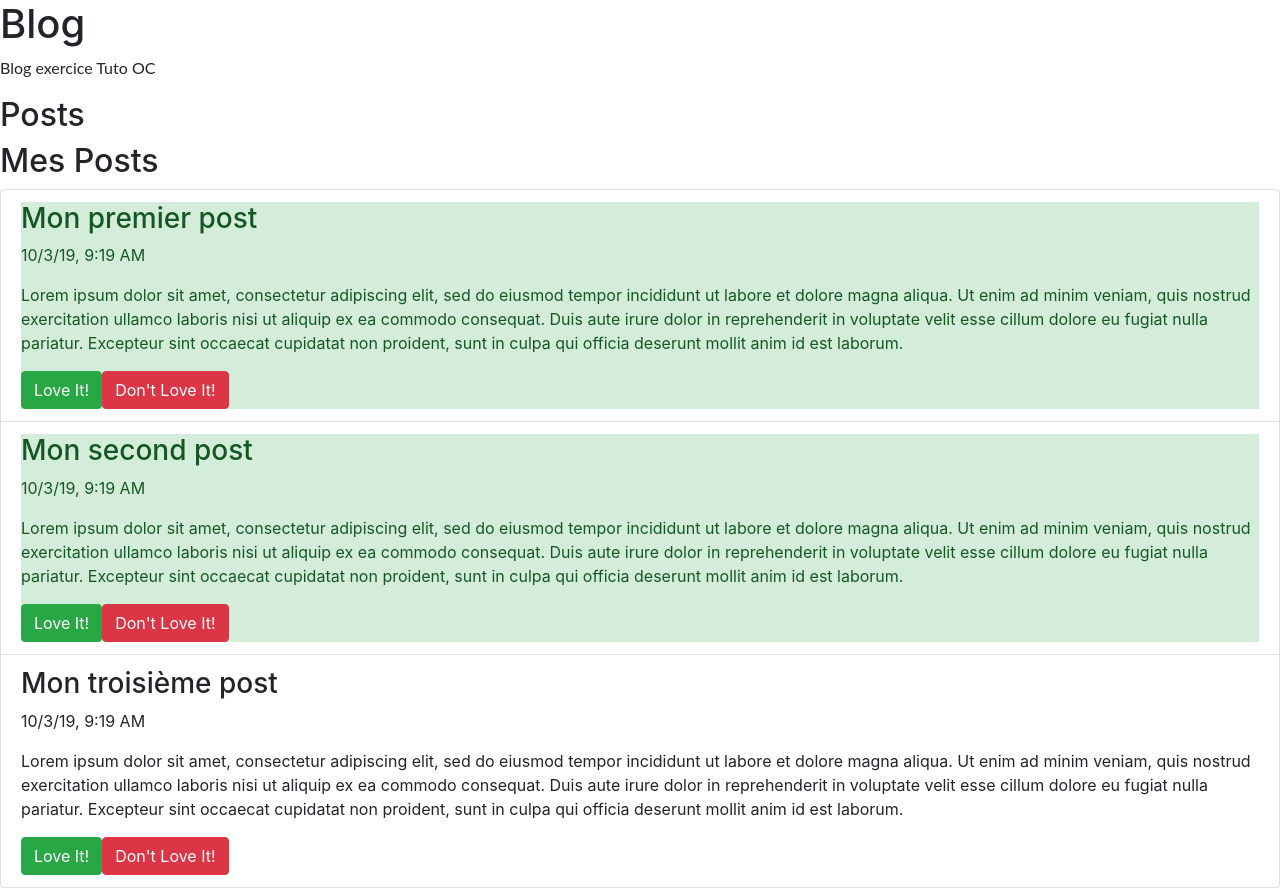
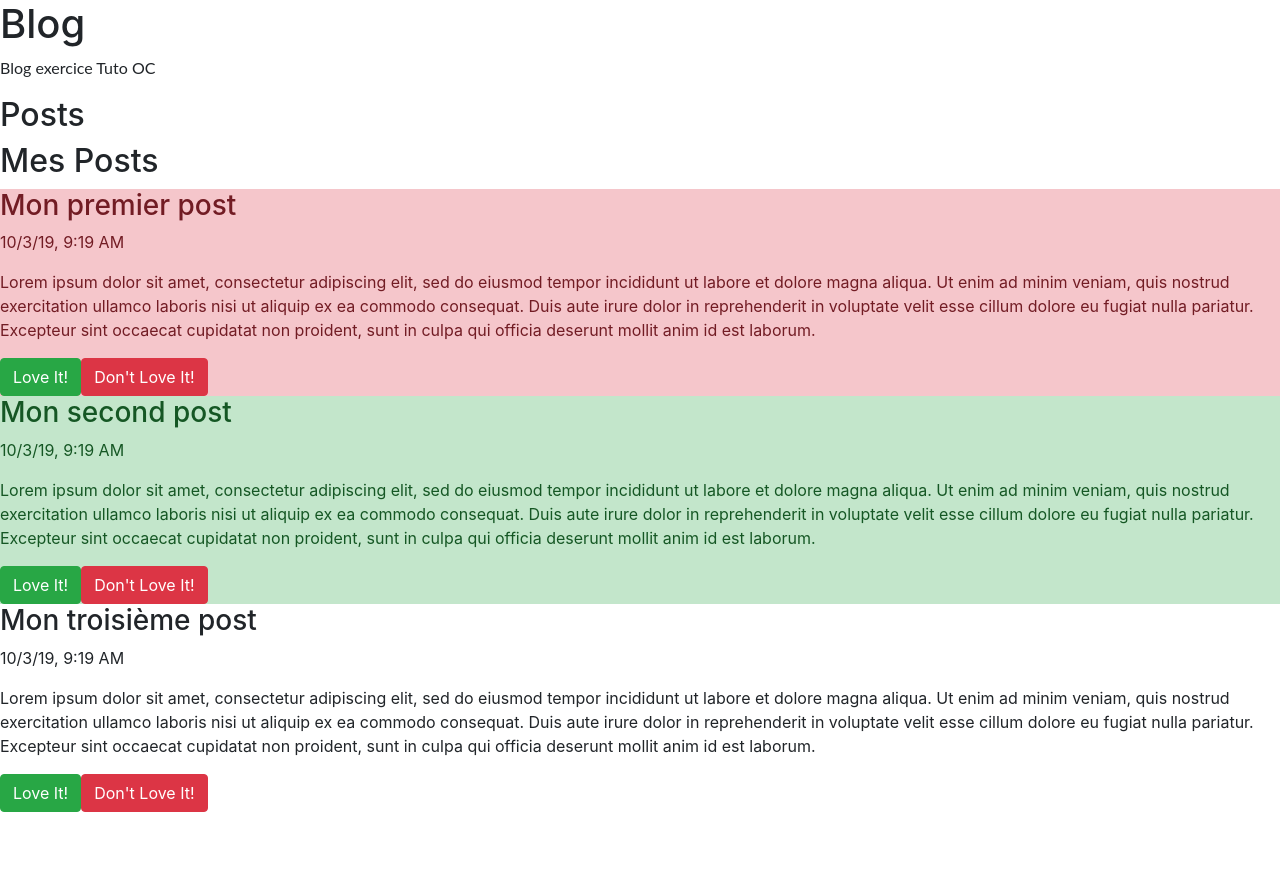
Before and after one commit to MaevaBtd/angular-blog-oc, an Angular app: page / in a window 1280 px wide. After the commit the page ends 812 px from the top, so only its background shows below. Built offline with nearby package versions, Linux system fonts and the light colour scheme.

Commit message:
3 files modified

```diff
--- a/src/app/app.component.ts
+++ b/src/app/app.component.ts
@@ -11,7 +11,7 @@ export class AppComponent  {
     {
       title : "Mon premier post",
       content : "Lorem ipsum dolor sit amet, consectetur adipiscing elit, sed do eiusmod tempor incididunt ut labore et dolore magna aliqua. Ut enim ad minim veniam, quis nostrud exercitation ullamco laboris nisi ut aliquip ex ea commodo consequat. Duis aute irure dolor in reprehenderit in voluptate velit esse cillum dolore eu fugiat nulla pariatur. Excepteur sint occaecat cupidatat non proident, sunt in culpa qui officia deserunt mollit anim id est laborum.",
-      loveIts: 25,
+      loveIts: -25,
       created_at: Date()
     },
      {
--- a/src/app/post-list-item/post-list-item.component.ts
+++ b/src/app/post-list-item/post-list-item.component.ts
@@ -18,9 +18,9 @@ export class PostListItemComponent implements OnInit {
 
   getClass() {
     if(this.postLikes > 0) {
-      return 'alert-success';
+      return 'list-group-item-success';
     } else if(this.postLikes < 0) {
-      return 'alert-danger';
+      return 'list-group-item-danger';
     }
   }
 
--- a/src/app/post-list/post-list.component.html
+++ b/src/app/post-list/post-list.component.html
@@ -1,6 +1,6 @@
 <h2>Mes Posts</h2>
     <ul class="list-group">
-      <app-post-list-item class="list-group-item" *ngFor="let post of posts"
+      <app-post-list-item *ngFor="let post of posts"
       [postTitle]="post.title"
       [postContent]="post.content"
       [postLikes]="post.loveIts"
```
